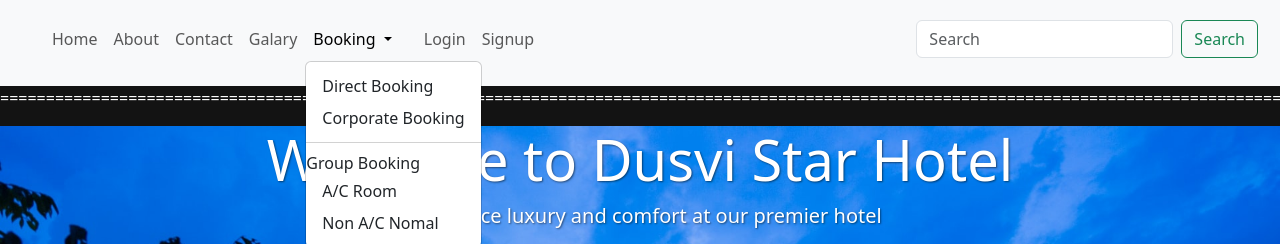
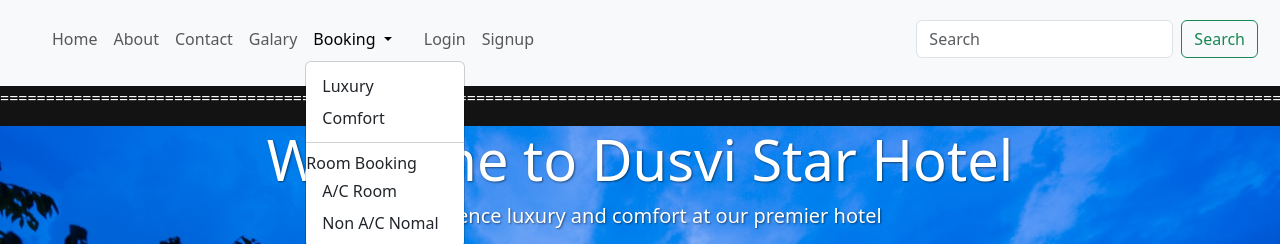
Before and after one commit to ApsaraWitharana/Hotel-System-Bootstrap, a plain HTML site: page src/index.html in a window 1280 px wide. Both pictures are taken after a click on the button "Booking". Shown: the part 508-752 px from the top of the page. Drawn offline with nearby package versions, Linux system fonts and the light colour scheme.

Commit message:
change booking types

```diff
--- a/src/index.html
+++ b/src/index.html
@@ -70,9 +70,9 @@
                         Booking
                     </a>
                     <ul class="dropdown-menu">
-                        <li><a class="dropdown-item" href="#">Direct Booking</a></li>
-                        <li><a class="dropdown-item" href="#">Corporate Booking</a></li>
-                        <li><hr class="dropdown-divider">Group Booking</li>
+                        <li><a class="dropdown-item" href="#"> Luxury </a></li>
+                        <li><a class="dropdown-item" href="#">Comfort </a></li>
+                        <li><hr class="dropdown-divider">Room Booking</li>
                         <li><a class="dropdown-item" href="#">A/C Room</a></li>
                         <li><a class="dropdown-item" href="#">Non A/C Nomal</a></li>
                     </ul>
```
